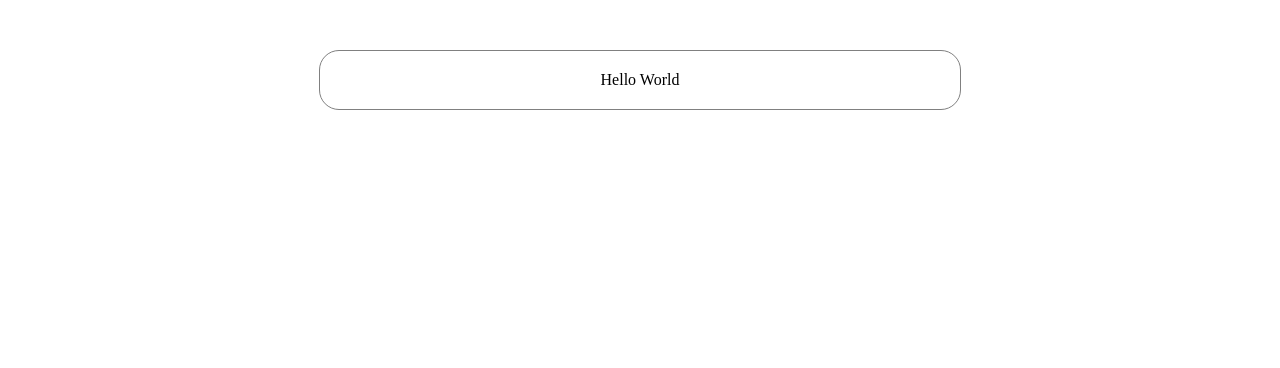
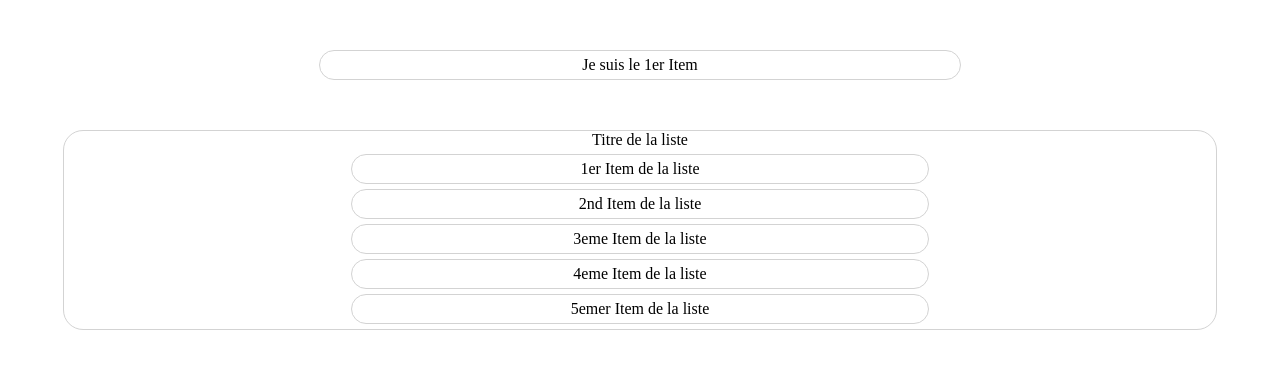
Before and after one commit to Sileina/Ipi_React, a React (Create React App) app in the folder my-app/: page / in a window 1280 px wide. Shown: the top 368 px of the page. Built offline with nearby package versions, Linux system fonts and the light colour scheme.

Commit message:
exo1 finished

```diff
--- a/my-app/src/Layouts/App.js
+++ b/my-app/src/Layouts/App.js
@@ -4,20 +4,20 @@
 import Item from '../components/Item';
 
 
-const buttonTitleList = ['button 1', 'button 2', 'button 3', 'button 4']
-
 const App = () => {
-    const onButtonClick = (buttonName) => {
-        console.log('Click sur bouton ', buttonName);
-    }
-
-
     return (
         <div className='container'>
-            <Item></Item>
+            <Item title='Je suis le 1er Item'></Item>
+            <List>
+                <Item title='1er Item de la liste'></Item>
+                <Item title='2nd Item de la liste'></Item>
+                <Item title='3eme Item de la liste'></Item>
+                <Item title='4eme Item de la liste'></Item>
+                <Item title='5emer Item de la liste'></Item>
+            </List>
 
         </div>
-        )
+    )
 }
 
 export default App;
--- a/my-app/src/components/Item.jsx
+++ b/my-app/src/components/Item.jsx
@@ -1,11 +1,11 @@
 import React from 'react';
 
-const Item = ({title, onClick}) => {
+const Item = (props) => {
 
 
     return (
        <div className='item'>
-         Hello World
+         {props.title}
        </div>
         )
 }
--- a/my-app/src/components/List.jsx
+++ b/my-app/src/components/List.jsx
@@ -1,12 +1,13 @@
 import React from 'react';
 
-const List = ({title, onClick}) => {
+const List = ({children}) => {
 
 
     return (
-        <button onClick='onClick()'>
-          {title}
-        </button>
+        <div className='liste'>
+          Titre de la liste
+          {children}
+        </div>
         )
 }
 
--- a/my-app/src/index.css
+++ b/my-app/src/index.css
@@ -4,13 +4,20 @@
 
 .container{
   width: 100%;
-  margin: 0 auto;
+  margin: 50px auto;
+}
+.liste{
+  text-align: center;
+  width: 90%;
+  margin: 50px auto;
+  border: 1px solid lightgray;
+  border-radius: 20px;
 }
 .item {
   width: 50%;
-  margin: 50px auto;
-  padding: 20px 0;
+  margin: 5px auto;
+  padding: 5px 0;
   text-align: center;
-  border: 1px solid grey;
+  border: 1px solid lightgray;
   border-radius: 20px;
 }
```
